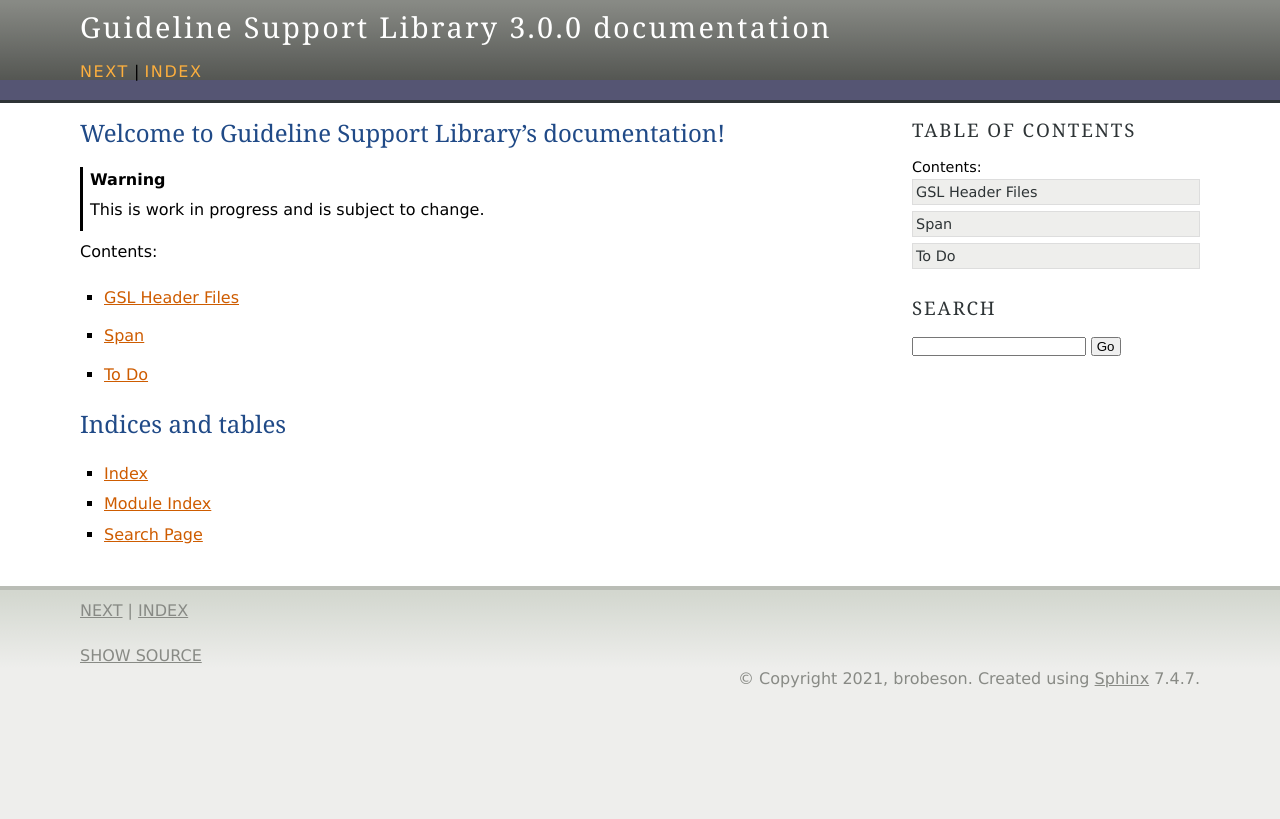
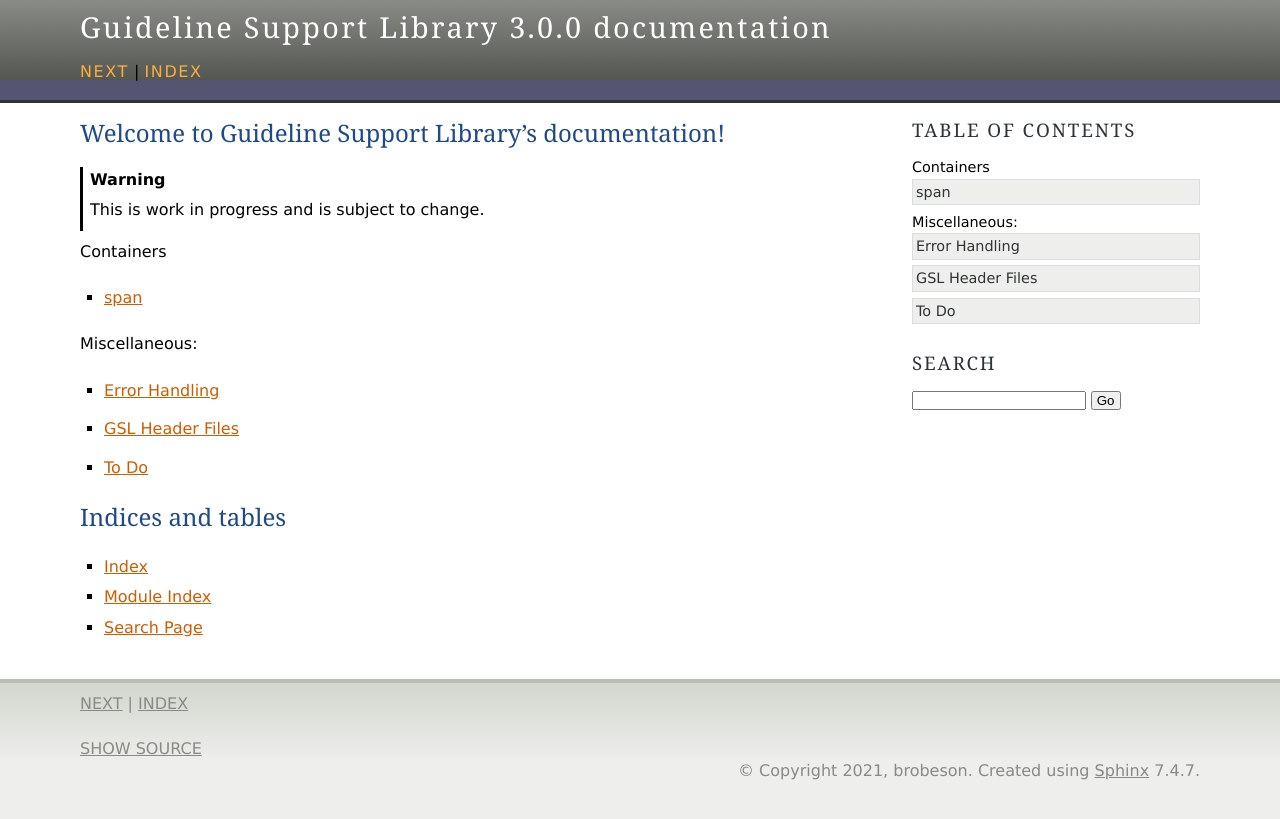
Before and after one commit to brobeson/gsl-doc, a Sphinx documentation site: the page built from source/index.rst, in a window 1280 px wide. Shown: the top 819 px of the page. Built offline with Sphinx 7.4.7, drawn with Linux system fonts in a browser that asks for light colours.

Commit message:
add more files

```diff
--- /dev/null
+++ b/source/error_handling.rst
@@ -0,0 +1,4 @@
+Error Handling
+==============
+
+.. c:macro:: GSL_SUPPRESS(x)
--- a/source/index.rst
+++ b/source/index.rst
@@ -12,10 +12,16 @@
 
 .. toctree::
   :maxdepth: 1
-  :caption: Contents:
+  :caption: Containers
 
+  span
+
+.. toctree::
+  :maxdepth: 1
+  :caption: Miscellaneous:
+
+  error_handling
   header_files
-  span
   todolist
 
 Indices and tables
--- a/source/span.rst
+++ b/source/span.rst
@@ -1,4 +1,4 @@
-Span
+span
 ====
 
 .. namespace:: gsl
```
